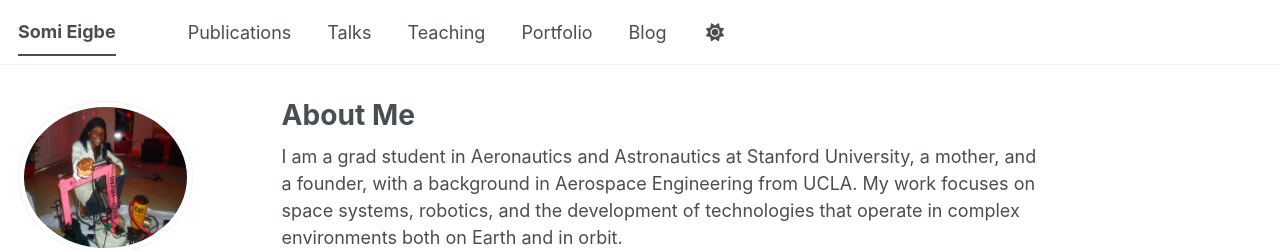
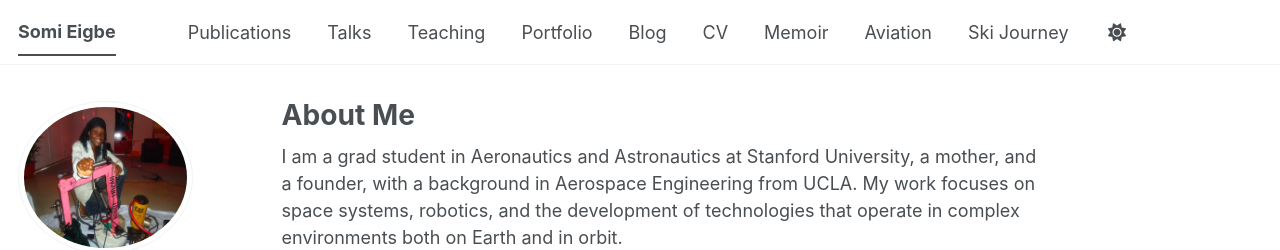
Before and after one commit to somisash/somisash.github.io, a Jekyll site: the page built from _pages/about.md, in a window 1280 px wide. Shown: the top 250 px of the page. Built offline with Jekyll 4.4.1, drawn with Linux system fonts in a browser that asks for light colours; a script bundle is joined from its source files by our own code; library files that are not in the unit come from our copies.

Commit message:
Update navigation.yml

```diff
--- a/_data/navigation.yml
+++ b/_data/navigation.yml
@@ -21,3 +21,16 @@ main:
 
   - title: "Blog"
     url: /year-archive/
+
+
+  - title: "CV"
+    url: /cv/
+
+  - title: "Memoir"
+    url: /memoir/
+
+  - title: "Aviation"
+    url: /aviation/
+
+  - title: "Ski Journey"
+    url: /ski-journey/
```
